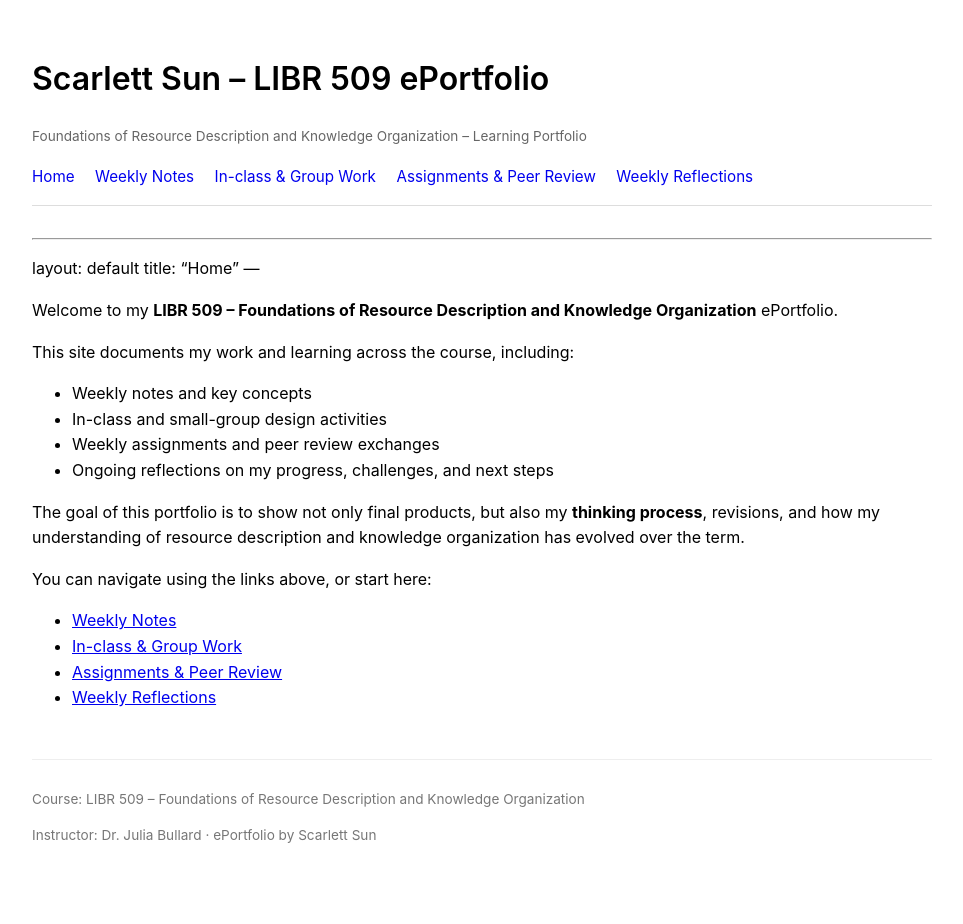
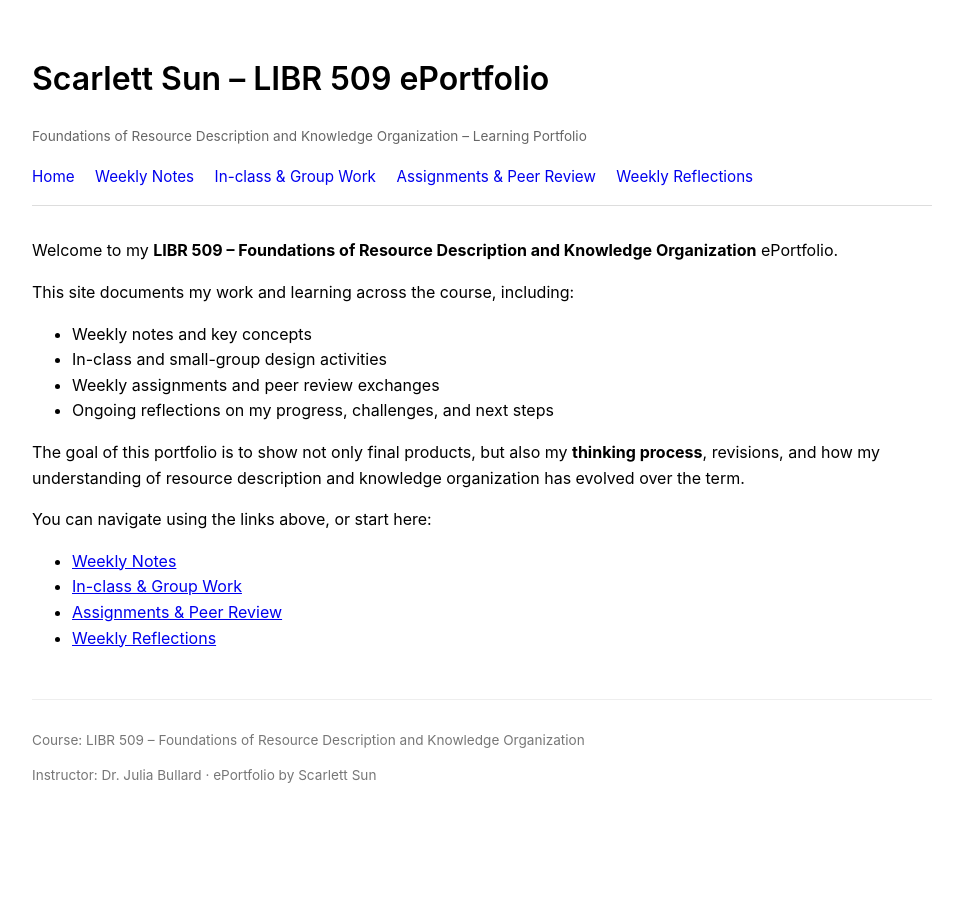
Before and after one commit to scarlettybe/libr509-eportfolio, a Jekyll site: the page built from index.md, in a window 1280 px wide. Shown: the whole page, without its empty margins (158-1121 px from the left). Built offline with Jekyll 4.4.1, drawn with Linux system fonts in a browser that asks for light colours; our own code applies the rules of GitHub Pages for plain Markdown files; after the commit the page ends 900 px from its top, so only the background shows below that.

Commit message:
Update index.md

```diff
--- a/index.md
+++ b/index.md
@@ -1,8 +1,4 @@
 
----
-layout: default
-title: "Home"
----
 
 Welcome to my **LIBR 509 – Foundations of Resource Description and Knowledge Organization** ePortfolio.
 
```
